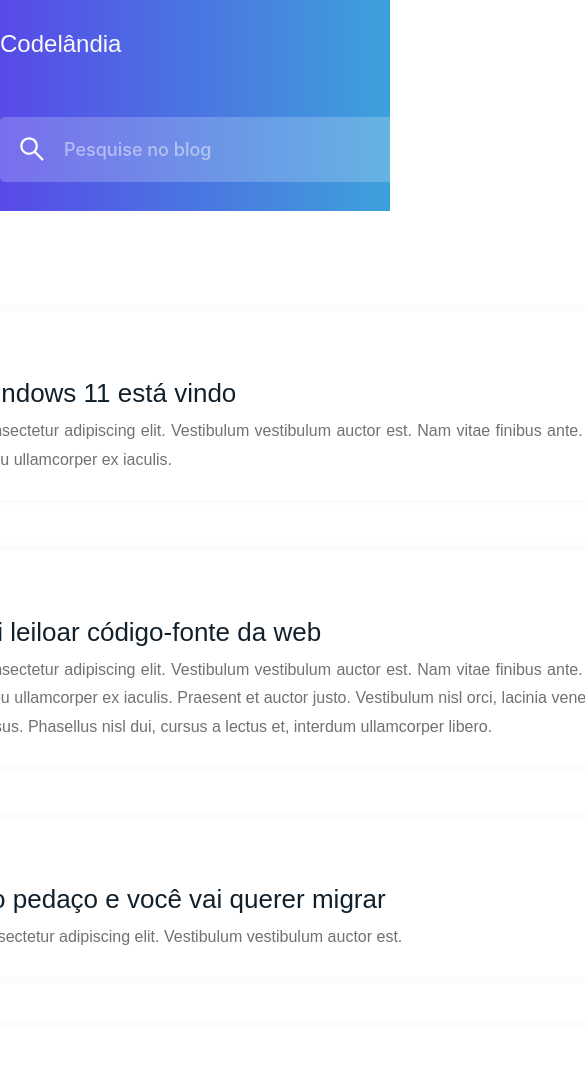
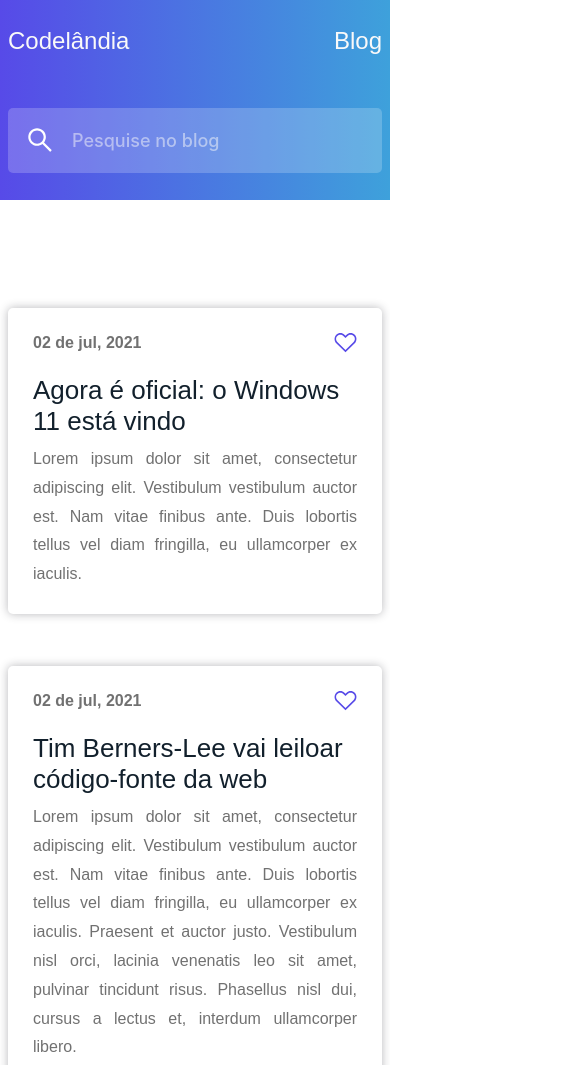
Before and after one commit to rodrigoDev6/blog-codelandia, a plain HTML site: page index.html in a window 390 px wide. Shown: the top 1065 px of the page, 585 px wide, since content can reach past the window. Drawn offline with Linux system fonts and the light colour scheme.

Commit message:
blog reponsivo

```diff
--- a/css/style.css
+++ b/css/style.css
@@ -24,14 +24,12 @@
 /*Header*/
 header{
   width: 100%;
-  height: 25vh;
+  height: 12.5rem;
   background: var(--color-bg-header);
-
-  margin-bottom: 100px;
 }
 
 .content-header{
-  width: 900px;
+  max-width: 56.5rem;
   height: 100%;
 
   display: flex;
@@ -53,22 +51,22 @@ header{
 .info-header{
   font-family: var(--lexend-deca);
   font-weight: 400;
-  font-size: 24px;
+  font-size: 1.5rem;
 }
 
 form .search input{
   width: 100%;
-  height: 65px;
+  height: 4.0625rem;
 
   font-family: var(--inter);
-  font-size: 18px;
+  font-size: 1.125rem;
   font-weight: 500;
   color: var(--white-200);
 
   border: none;
   border-radius: 5px;
 
-  padding-left: 64px;
+  padding-left: 4rem;
   outline: none;
 
   background: rgba(255, 255, 255, 0.2);
@@ -82,36 +80,31 @@ form .search input::placeholder{
 
 .search .icon-search{
   position: absolute;
-  padding: 20px;
+  padding: 1.25rem;
 }
 /*END*/
 
 
 /*CARDS*/
-main{
+
+
+main .container{
   width: 100%;
-  height: 100vh;
-
-  display: grid;
-  justify-content: center;
+  max-width: 56.5rem;
+  margin: 6.25rem auto;
 
   font-family: var(--lexend-deca);
 }
 
-main .container{
+.card-wrapper{
   width: 100%;
-  max-width: 900px;
-}
-
-.card-wrapper{
-  width: 900px;
 
   background: var(--white);
-  box-shadow: 0px 0px 10px rgba(19, 19, 31, 0.05);
-  border-radius: 5px;
+  box-shadow: 0px 0px 10px rgba(19, 19, 31, 0.3);
+  border-radius: .3125rem;
 
-  padding: 25px;
-  margin-bottom: 50px;
+  padding: 1.5625rem;
+  margin-bottom: 3.125rem;
 }
 
 .card-content .top {
@@ -122,14 +115,14 @@ main .container{
 }
 
 .card-content .top .data{
-  font-size: 16px;
+  font-size: 1rem;
   font-weight: bold;
   color: var(--gray);
 }
 
 .card-content .top .icon-heart{
-  width: 24px;
-  height: 20px;
+  width: 1.5rem;
+  height: 1.25rem;
 
   background-image: url(/assets/heart.svg);
   background-repeat: no-repeat;
@@ -139,9 +132,9 @@ main .container{
 }
 
 .card-content .text h2{
-  padding-top: 22px;
+  padding-top: 1.375rem;
 
-  font-size: 26px;
+  font-size: 1.625rem;
   font-style: normal;
   font-weight: 400;
 
@@ -153,7 +146,7 @@ main .container{
   font-weight: normal;
   font-style: normal;
   line-height: 1.8rem;
-  padding-top: 8px;
+  padding-top: .5rem;
   text-align: justify;
   color: #717171;
 }
@@ -162,5 +155,29 @@ main .container{
 
 
 /*MOBILE*/
+@media screen and (max-width: 1200px) {
 
+ .content-header{
+    max-width: 38rem;
+  }
+
+  .card-wrapper{
+    max-width: 38rem;
+    margin:3.25rem auto;
+  }
+
+}
+
+@media screen and (max-width: 720px) {
+
+  main{
+    padding: 0.5rem;
+  }
+
+  .content-header{
+    padding: 0 0.5rem ;
+  }
+
+
+}
 /*END*/
```
